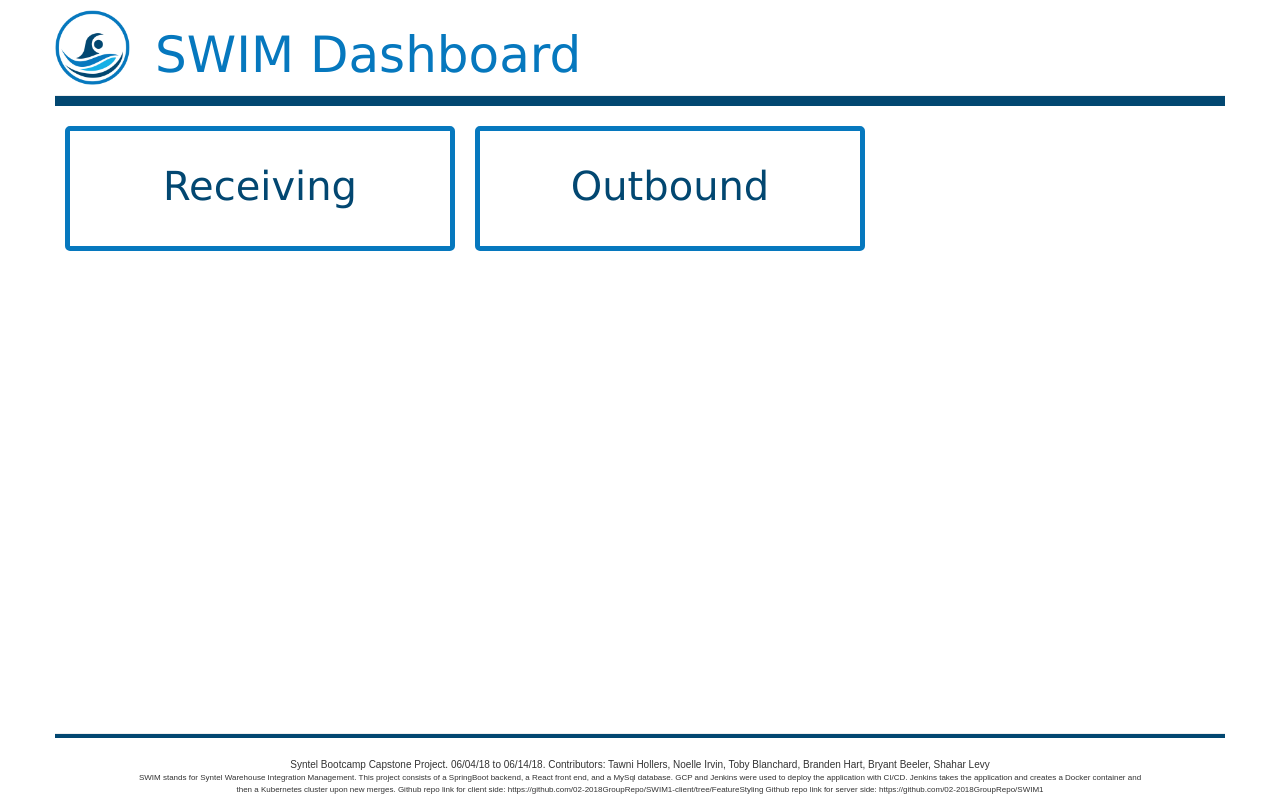
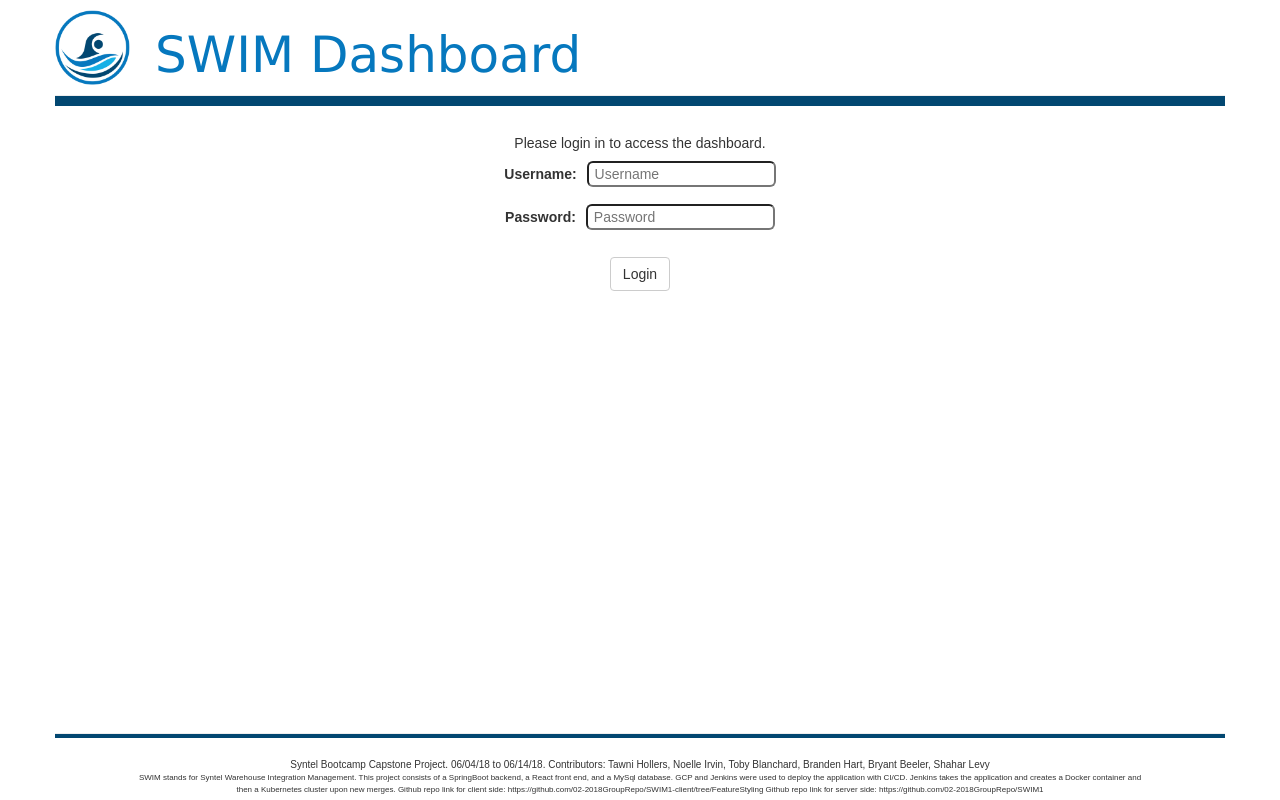
Before and after one commit to 02-2018GroupRepo/SWIM1-client, a React (Create React App) app in the folder swim/: page / in a window 1280 px wide. Built offline with nearby package versions, Linux system fonts and the light colour scheme.

Commit message:
Login and admin feature

```diff
--- a/swim/src/App.css
+++ b/swim/src/App.css
@@ -65,10 +65,14 @@
   margin-top: 10px;
 }
 .homeBtn{
-  font-size: 40px;
-  background-color: white;
+  font-size: 50px;
+  background-color: #FFFFF0;
   color: #024771;
   font-family: "Lucida Sans Unicode", "Lucida Grande", sans-serif;
+  border-radius: 50px;
+  width: 350px;
+  height: 100px;
+  border: 2px solid #024771;
 }
 .homeBtn:hover{
   background-color: #024771;
@@ -110,12 +114,26 @@
 .tableSerials{
   margin-top: 10px;
 }
-.backgroundBtn{
+/*.backgroundBtn{
   border:5px solid #0678BE;
   border-radius: 5px;
-  margin:10px;
   height: 125px;
-}
+}*/
 .backgroundBtn button{
   margin-top: 20px;
 }
+
+.loginWrapper input{
+  border-radius: 6px;
+}
+.form-group label{
+  margin-right:10px;
+}
+
+.loginWrapper button{
+  margin-top:10px;
+  margin-bottom:20px;
+}
+.header{
+  margin-bottom: 20px;
+}
--- a/swim/src/App.js
+++ b/swim/src/App.js
@@ -6,16 +6,35 @@ import DockDoor from './Component/DockDoor';
 import ASNSearch from './Component/ASNSearch';
 import ASNDisplay from './Component/ASNDisplay';
 import ASNReceived from './Component/ASNReceived';
+import Login from './Component/Login.js'
 import { Route, Link } from 'react-router-dom';
 import './index.css';
 import './App.css';
 
 class App extends Component {
+
+  constructor(){
+    super();
+    this.state ={
+      isAuth : false
+    }
+    this._isAuth = this._isAuth.bind(this);
+  }
+
+  _isAuth(){
+    console.log("changing state of is auth");
+    this.setState({
+      isAuth: true
+    })
+  }
+
   render() {
+
     return (
       <div className="container App">
         <Route path="/" component={Header} />
-        <Route exact path="/" component={Home} />
+        <Route path="/" component={ (props)=> <Login props={props} auth={this.state.isAuth} isAuth={this._isAuth} />} />
+        <Route exact path="/" component={(props)=> <Home props={props} auth={this.state.isAuth} />} />
         <Route exact path= "/receiving" component={DockDoor} />
         <Route exact path="/outbound" component={ASNReceived} />
         <Route path="/" component={Footer} />
--- a/swim/src/Component/ASNDisplay.js
+++ b/swim/src/Component/ASNDisplay.js
@@ -111,7 +111,7 @@ class ASNDisplay extends React.Component {
 	      		</table>
 	      		</div>
 	      		<div className="col-sm-12 buttonClass">
-	      			<button className= "saveBtn bt btn-secondary" onClick={this.sendData}>Save</button>
+	      			<button className= "saveBtn btn btn-secondary" onClick={this.sendData}>Save</button>
 	      			<button className="selectBtn btn " onClick={this.selectAll}>Select All</button>
 	      		</div>
 	      	</div>
--- a/swim/src/Component/Home.js
+++ b/swim/src/Component/Home.js
@@ -20,7 +20,8 @@ class Home extends Component {
 	}
 
 	handleClick() {
-		this.props.history.push("./receiving");
+		console.log(this.props.props.history)
+		this.props.props.history.push("./receiving");
 		this.setState({
 			clicked: true,
 			show: false
@@ -29,23 +30,40 @@ class Home extends Component {
 		});
 	}
 	outboundRequest(){
-		this.props.history.push("./outbound")
+		this.props.props.history.push("./outbound")
 	}
+	configureDD(){
+		console.log("configure Dock Door");
+	}
+
+	checkAdmin(){
+	if(localStorage.userType === "admin"){
+		return(
+					<div className="col-sm-12 backgroundBtn">
+						<button className="adminBtn homeBtn btn" onClick={this.configureDD}>Configure</button>
+					</div>
+			)
+		}
+	}
+
   render() {
+  	if(this.props.auth){
+	    return (
+	        <div className="home row">
+					<div className="col-sm-6 backgroundBtn">
+						<button className="receiveBtn homeBtn btn" onClick={this.handleClick}>Receiving</button>
+					</div>
+					<div className="col-sm-6 backgroundBtn">
+						<button className="outboundBtn homeBtn btn" onClick={this.outboundRequest}>Outbound</button>
+					</div>
 
-    return (
-        <div className="home row">
-				<div className="col-sm-4 backgroundBtn">
-					<button className="receiveBtn homeBtn btn btn-secondary" onClick={this.handleClick}>Receiving</button>
-				</div>
-				<div className="col-sm-4 backgroundBtn">
-					<button className="outboundBtn homeBtn btn btn-secondary" onClick={this.outboundRequest}>Outbound</button>
-				</div>
-        </div>
-    );
+					{this.checkAdmin()}
+	        </div>
+	    );
+	}else{
+		return(<div></div>)
+	}
   }
 }
 
-
-
 export default Home;
--- /dev/null
+++ b/swim/src/Component/Login.js
@@ -0,0 +1,68 @@
+import React, {Component} from 'react';
+import axios from 'axios';
+
+class Login extends Component{
+
+	constructor(props){
+		super(props);
+
+		this.handleLogin = this.handleLogin.bind(this);
+	}
+
+	handleLogin(event){
+		event.preventDefault();
+		let loginData = "admin";
+		const username = document.getElementById("username").value;
+		const pwd = document.getElementById("pwd").value;
+
+		const loginRequest = axios({
+			method:"POST",
+			url:"http://localhost:8081/login",
+			data:{
+				username,
+				pwd
+			}
+		});
+		loginRequest.then((loginData)=>{
+			console.log(loginData)
+			if(loginData.data === "norm"){
+				localStorage.setItem('userType', loginData.data);
+				this.props.isAuth();
+			}else if(loginData.data === "admin"){
+				console.log("here")
+				console.log(this.props);
+				localStorage.setItem('userType', loginData.data);
+				this.props.isAuth();
+			}
+		})
+	}
+	render(){
+		console.log(this.props.auth);
+		if(!this.props.auth){
+			return(
+				<div className="col-sm-offset-4 col-sm-4 loginWrapper">
+					<div className="loginText">
+						<h5>Please login in to access the dashboard.</h5>
+					</div>
+					<form onSubmit={this.handleLogin} className="formLogin">
+						<div className="form-group">
+							<label htmlFor="username">Username: </label>
+							<input type="text" id="username" placeholder=" Username" />
+						</div>
+						<div className="form-group">
+							<label htmlFor="pwd">Password: </label>
+							<input type="password" id="pwd" placeholder=" Password"/>
+						</div>
+						<button type="submit" className = "btn btn-default">Login</button>
+					</form>
+				</div>
+			)
+		}else{
+			return(
+				<div></div>
+			)
+		}
+	}
+}
+
+export default Login;
```
